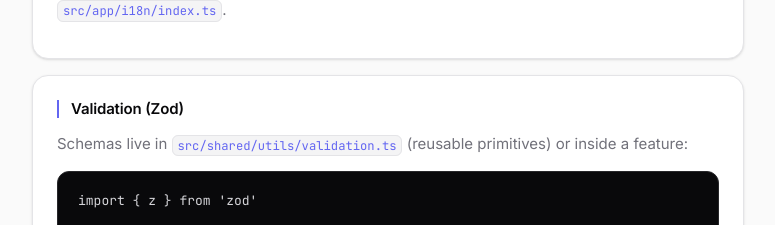
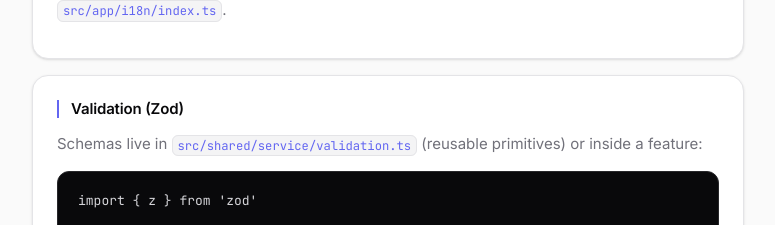
Before and after one commit to norbraet/vite-vue-ts-template, a Vue app: page /guide in a window 1280 px wide. Shown: the part 1560-1785 px from the top of the page, without its empty margins (252-1027 px from the left). Built offline with nearby package versions, Linux system fonts and the light colour scheme.

Commit message:
refactor: centralizes shared services

```diff
--- a/src/pages/GuidePage.vue
+++ b/src/pages/GuidePage.vue
@@ -86,8 +86,8 @@ const { t } = useI18n()
     <section class="card">
       <h2>Validation (Zod)</h2>
       <p>
-        Schemas live in <code>src/shared/utils/validation.ts</code> (reusable primitives) or inside
-        a feature:
+        Schemas live in <code>src/shared/service/validation.ts</code> (reusable primitives) or
+        inside a feature:
       </p>
       <pre class="code-block">
 import { z } from 'zod'
```
Also changed, not shown: src/shared/services/format.ts (renamed from src/shared/utils/format.ts), src/shared/services/validation.ts (renamed from src/shared/utils/validation.ts).
